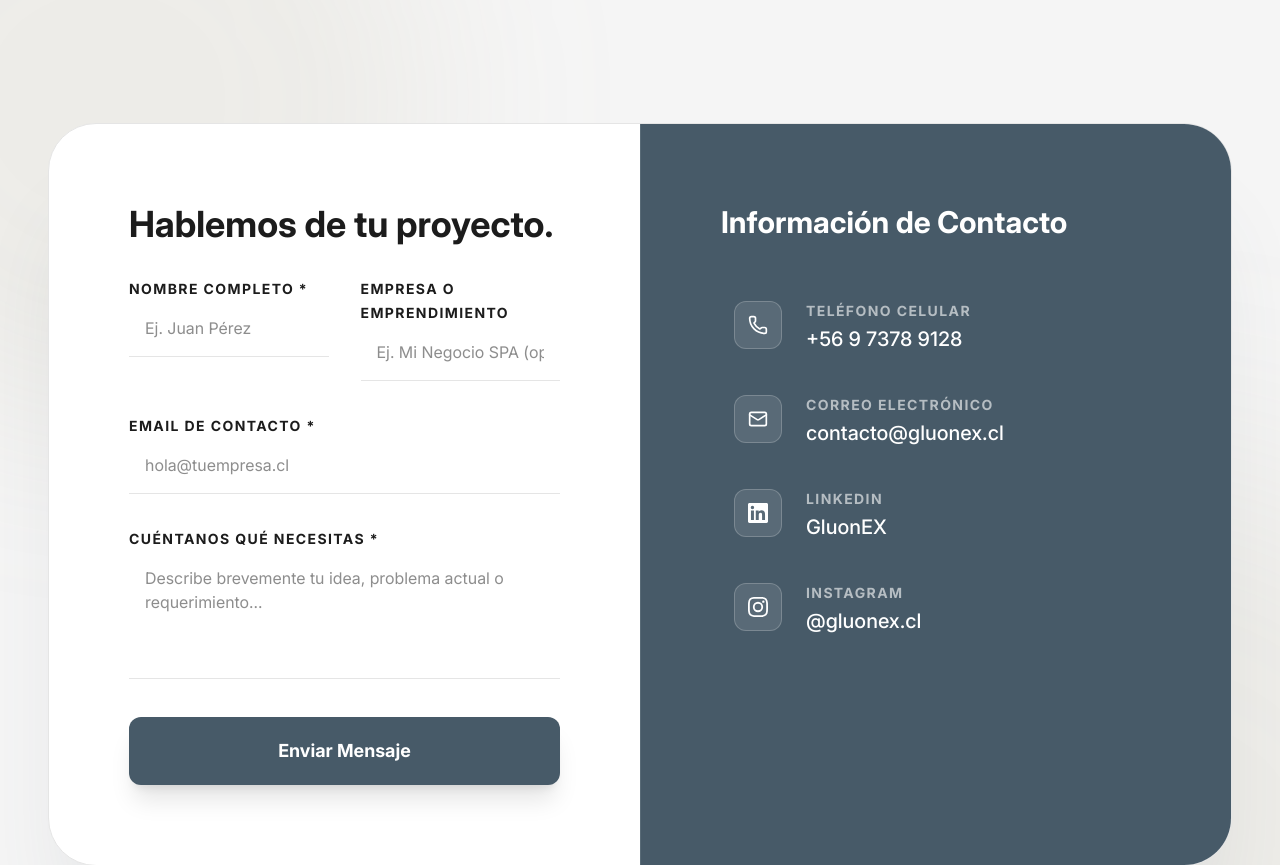
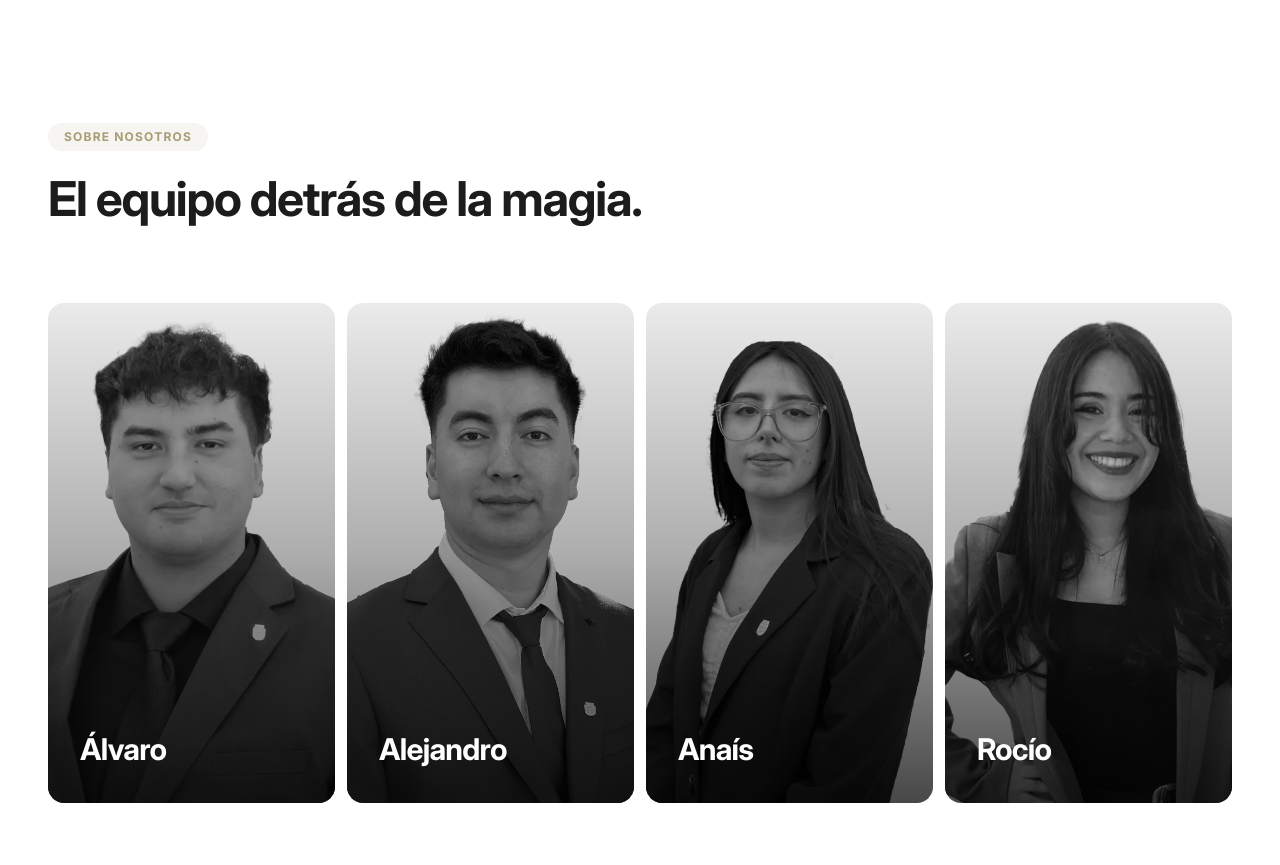
Before and after one commit to gluonex/gluonex.cl-astro, an Astro site: page / in a window 1280 px wide. Shown: the part 3020-3885 px from the top of the page. Built offline with nearby package versions, Linux system fonts and the light colour scheme; Astro itself is replaced by a stand-in of ours.

Commit message:
feat: add Team section with member profiles and descriptions

```diff
--- /dev/null
+++ b/src/components/sections/Team.astro
@@ -0,0 +1,76 @@
+---
+const team = [
+  {
+    name: "Álvaro",
+    role: "Ing. Civil en Informática",
+    description: "Apasionado por la tecnología, me especializo en desarrollo web y móvil, creando soluciones innovadoras que impulsan el éxito de nuestros clientes.",
+    image: "/alvaro-gluonex.webp"
+  },
+  {
+    name: "Alejandro",
+    role: "Ing. Civil en Informática",
+    description: "Diseño aplicaciones full stack equilibrando una arquitectura de alto rendimiento con una experiencia de usuario intuitiva, asegurando que cada decisión técnica contribuya directamente a la entrega de valor real.",
+    image: "/ale-gluonex.webp"
+  },
+  {
+    name: "Anaís",
+    role: "Ing. Civil en Informática",
+    description: "",
+    image: "/anais-gluonex.webp"
+  },
+  {
+    name: "Rocío",
+    role: "Ing. Civil en Informática",
+    description: "hola como estan",
+    image: "/rocio-gluonex.webp"
+  }
+];
+---
+
+<section id="team" class="py-20 md:py-32 bg-surface relative overflow-hidden">
+  <div class="container mx-auto px-6 lg:px-12 relative z-10">
+    <div class="mb-16 md:mb-20 animate-on-scroll">
+      <span class="inline-block px-4 py-1.5 rounded-full bg-primary/10 text-primary font-bold tracking-widest text-xs uppercase mb-6">
+        Sobre Nosotros
+      </span>
+      <h2 class="text-3xl md:text-5xl font-bold text-base-content tracking-tight">
+        El equipo detrás de la magia.
+      </h2>
+    </div>
+
+    <div class="flex flex-col md:flex-row w-full h-[800px] md:h-[500px] gap-3 animate-on-scroll">
+      {team.map((member) => (
+        <div
+          tabindex="0"
+          class="group relative flex-1 hover:flex-[4] focus-within:flex-[4] transition-[flex] duration-700 ease-out overflow-hidden rounded-2xl cursor-pointer"
+        >
+          <div class="absolute inset-0 flex justify-center items-center pointer-events-none">
+            <img
+              src={member.image}
+              alt={member.name}
+              class="h-full w-auto max-w-none grayscale group-hover:grayscale-0 group-focus-within:grayscale-0 transition-colors duration-700 ease-in-out"
+            />
+          </div>
+
+          <div class="absolute inset-0 bg-gradient-to-t from-black/90 via-black/40 to-black/10 opacity-80 group-hover:opacity-100 transition-opacity duration-500 pointer-events-none"></div>
+
+          <div class="absolute inset-0 p-6 md:p-8 flex flex-col justify-end pointer-events-none">
+            <h3 class="text-white text-2xl md:text-3xl font-bold tracking-tight mb-1 whitespace-nowrap">
+              {member.name}
+            </h3>
+
+            <div class="grid grid-rows-[0fr] group-hover:grid-rows-[1fr] group-focus-within:grid-rows-[1fr] transition-[grid-template-rows] duration-500 ease-out">
+              <div class="overflow-hidden">
+                <p class="text-primary font-bold text-xs md:text-sm uppercase tracking-widest mt-2 mb-3 opacity-0 group-hover:opacity-100 group-focus-within:opacity-100 transition-opacity duration-500 delay-150">
+                  {member.role}
+                </p>
+                <p class="text-white/80 text-sm md:text-base leading-relaxed opacity-0 group-hover:opacity-100 group-focus-within:opacity-100 transition-opacity duration-500 delay-200">
+                  {member.description}
+                </p>
+              </div>
+            </div>
+          </div>
+        </div>
+      ))}
+    </div>
+</section>
--- a/src/pages/index.astro
+++ b/src/pages/index.astro
@@ -4,6 +4,7 @@ import Header from "../components/sections/Header.astro";
 import Hero from "../components/sections/Hero.astro";
 import About from "../components/sections/About.astro";
 import Services from "../components/sections/Services.astro";
+import Team from "../components/sections/Team.astro";
 import Contact from "../components/sections/Contact.astro";
 import Footer from "../components/sections/Footer.astro";
 ---
@@ -14,6 +15,7 @@ import Footer from "../components/sections/Footer.astro";
     <Hero />
     <About />
     <Services />
+    <Team />
     <Contact />
   </main>
   <Footer />
```
Also changed, not shown: public/ale-gluonex.webp (added), public/alvaro-gluonex.webp (added), public/anais-gluonex.webp (added), public/rocio-gluonex.webp (added).
